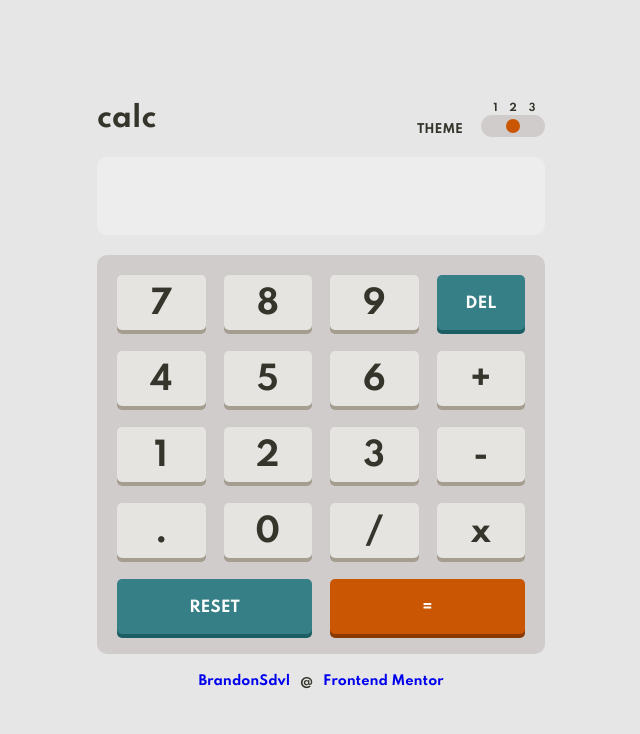
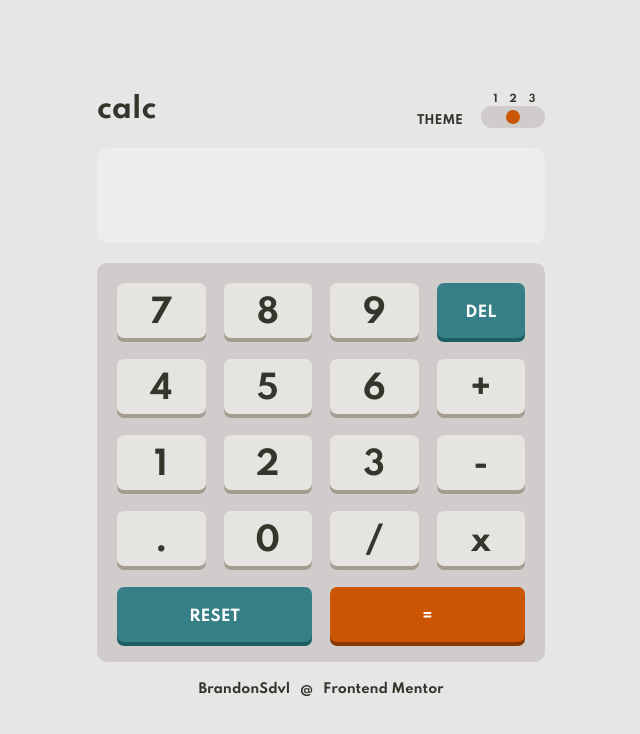
Before and after one commit to BrandonSdvl/Calculator-app, a Vue app: page / in a window 1280 px wide. Shown: the top 734 px of the page, without its empty margins (319-959 px from the left). Built offline with nearby package versions, Linux system fonts and the light colour scheme.

Commit message:
Fixing Accessibility Issues

```diff
--- a/public/index.html
+++ b/public/index.html
@@ -1,5 +1,5 @@
 <!DOCTYPE html>
-<html lang="">
+<html lang="en">
 
 <head>
   <meta charset="utf-8">
--- a/src/App.vue
+++ b/src/App.vue
@@ -2,7 +2,7 @@
 #app
   Top
   Buttons
-  .links
+  footer.links(role="contentinfo")
     a.links__item(href="http://github.com/brandonsdvl", target="_blank") BrandonSdvl
     span.links__separator @
     a.links__item(href="https://www.frontendmentor.io/", target="_blank") Frontend Mentor
--- a/src/components/Buttons.vue
+++ b/src/components/Buttons.vue
@@ -1,5 +1,5 @@
 <template lang="pug">
-.buttons
+main.buttons(role="main")
   button.buttons__item(v-on:click="addNumber('7')") 7
   button.buttons__item(v-on:click="addNumber('8')") 8
   button.buttons__item(v-on:click="addNumber('9')") 9
--- a/src/components/Top.vue
+++ b/src/components/Top.vue
@@ -1,6 +1,6 @@
 <template lang="pug">
 .top
-  header.header
+  header.header(role="banner")
     h1.header__title calc
     .header__switch
       h2.header__subtitle Theme
@@ -31,7 +31,7 @@
             v-model="picked",
             value="theme3"
           )
-  .screen(v-text="this.$parent.content")
+  .screen(role="region", v-text="this.$parent.content")
 </template>
 
 <script>
--- a/src/scss/base/_base.scss
+++ b/src/scss/base/_base.scss
@@ -38,6 +38,7 @@ body {
 
     &__item {
         text-decoration: none;
+        color: var(--top-font-color);
 
         &:visited {
             color: var(--top-font-color);
--- a/src/scss/components/_buttons.scss
+++ b/src/scss/components/_buttons.scss
@@ -23,8 +23,8 @@
         color: var(--main-font-color);
         background-color: var(--key-background);
         border: none;
-        border-radius: 5px;
-        padding: 4px 0 0 0;
+        border-radius: 7px;
+        padding: 8px 0 4px 0;
         box-shadow: 0px 4px 0px 0px var(--key-shadow);
         height: 55px;
         display: flex;
--- a/src/scss/components/_top.scss
+++ b/src/scss/components/_top.scss
@@ -86,12 +86,12 @@
 
 .screen {
     background-color: var(--screen-background);
-    font-size: 32px;
+    font-size: 38px;
     text-align: right;
-    padding: 20px;
+    padding: 25px;
     border-radius: 10px;
     margin: 20px 0;
-    height: 78px;
+    height: 95px;
     width: 100%;
     overflow-x: auto;
     overflow-y: hidden;
```
